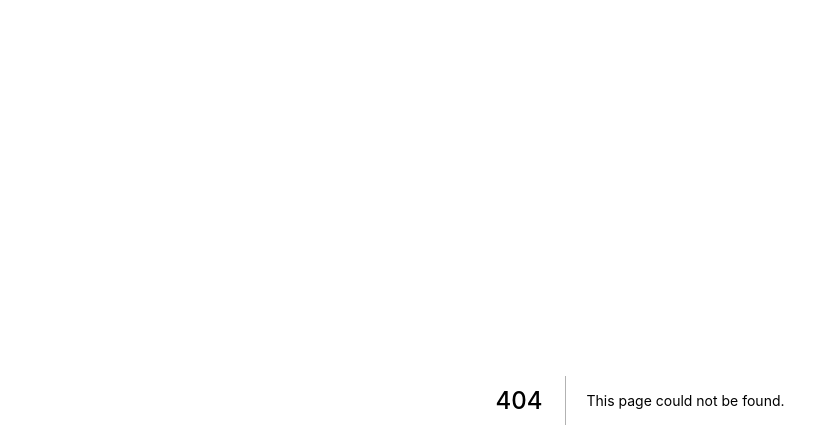
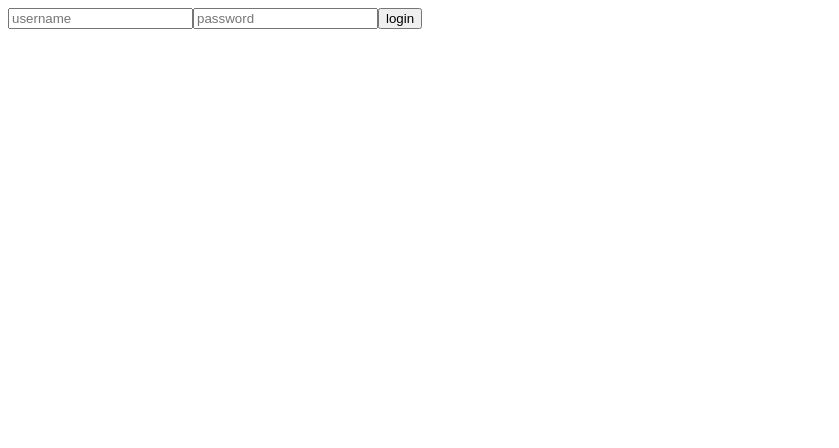
Before and after one commit to iamtekeste/vote, a Next.js app: page /login in a window 1280 px wide. Before the commit this address had no page. Shown: the top 448 px of the page, without its empty margins (0-839 px from the left). Built offline with nearby package versions, Linux system fonts and the light colour scheme.

Commit message:
start work auth

```diff
--- a/package.json
+++ b/package.json
@@ -18,6 +18,8 @@
     "express": "^4.15.3",
     "mongoose": "^4.11.4",
     "next": "^3.0.1-beta.18",
+    "passport": "^0.3.2",
+    "passport-local": "^1.0.0",
     "react": "^15.6.1",
     "react-dom": "^15.6.1"
   }
--- /dev/null
+++ b/pages/login.js
@@ -0,0 +1,38 @@
+import React, { Component } from 'react';
+import PropTypes from 'prop-types';
+
+
+export default class Login extends Component {
+  handleLogin = (event) => {
+    event.preventDefault();
+    const username = this.username.value;
+    const password = this.password.value;
+    axios('/api/login', {
+      user: {
+        username,
+        password,
+      },
+    }).then(resp => {
+      console.log('all good');
+    }).catch(err => {
+      console.log('fail');
+    });
+  };
+  render = () => {
+    return (
+      <div>
+        <input
+          type="text"
+          name="username"
+          placeholder="username"
+          ref={(input) => {this.username = input; }} />
+        <input
+          type="password"
+          name="password"
+          placeholder="password"
+          ref={(password) => {this.password = password; }} />
+        <input type="submit" value="login" onClick={this.handleLogin} />
+      </div>
+    );
+  };
+}
```
Also changed, not shown: server.js (+27 -1 lines).
